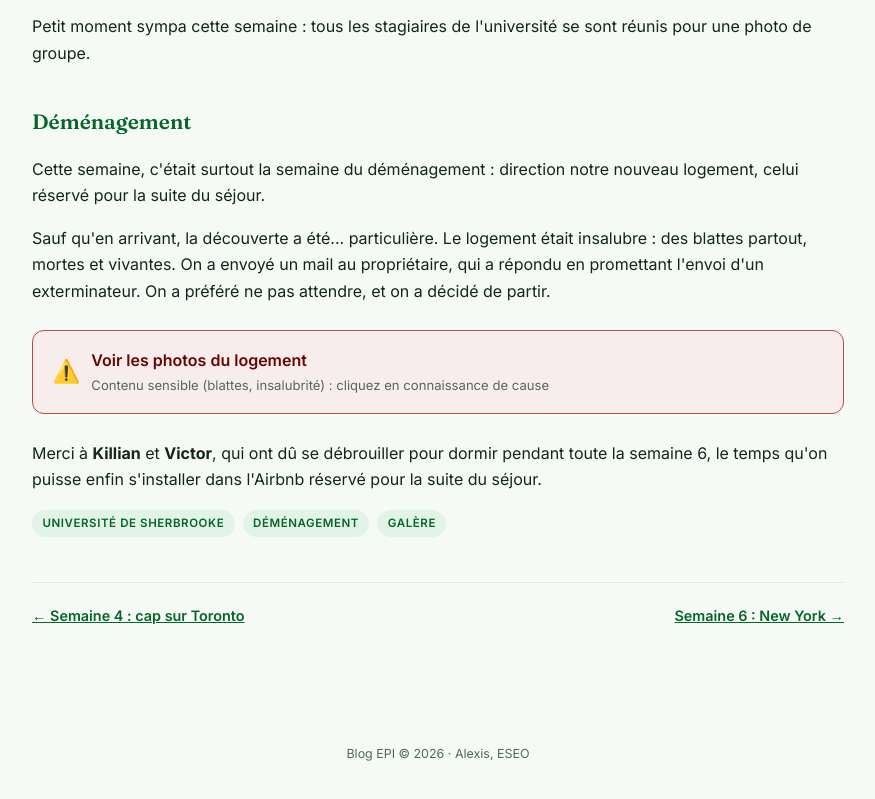
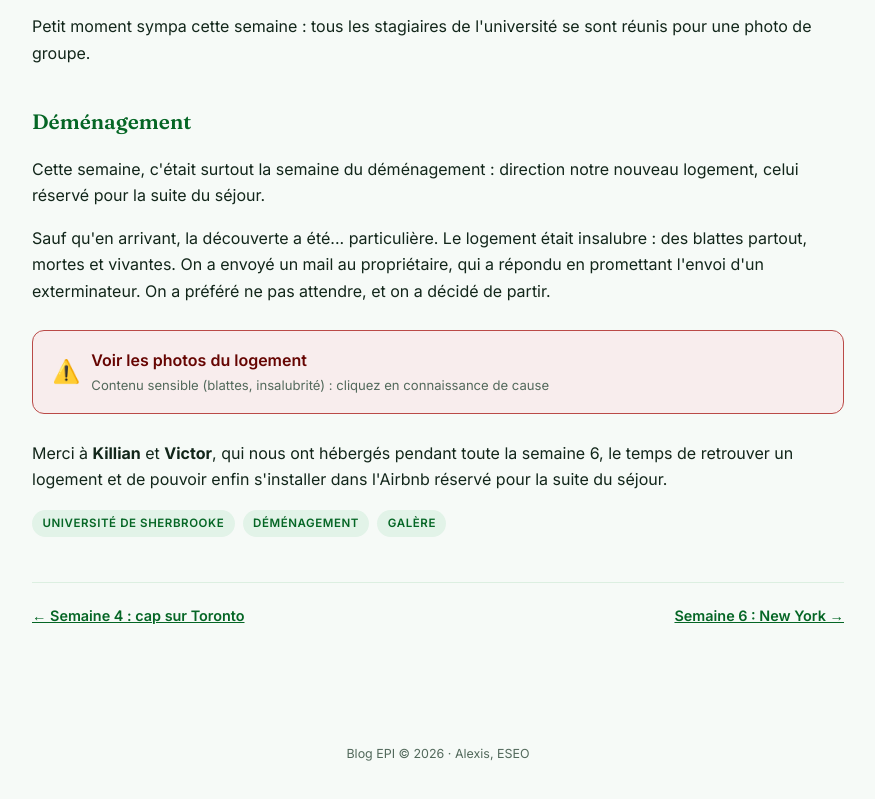
Before and after one commit to Alexisgnt/mon-epi-quebec, a plain HTML site: page articles/semaine5.html in a window 1280 px wide. Shown: the part 620-1419 px from the top of the page, without its empty margins (202-1077 px from the left). Drawn offline with Linux system fonts and the light colour scheme.

Commit message:
Ajout semaines 5 et 6 (déménagement, New York) correction

```diff
--- a/articles/semaine5.html
+++ b/articles/semaine5.html
@@ -57,7 +57,7 @@
       </span>
     </a>
 
-    <p>Merci à <strong>Killian</strong> et <strong>Victor</strong>, qui ont dû se débrouiller pour dormir pendant toute la semaine 6, le temps qu'on puisse enfin s'installer dans l'Airbnb réservé pour la suite du séjour.</p>
+    <p>Merci à <strong>Killian</strong> et <strong>Victor</strong>, qui nous ont hébergés pendant toute la semaine 6, le temps de retrouver un logement et de pouvoir enfin s'installer dans l'Airbnb réservé pour la suite du séjour.</p>
 
     <div class="tag-row">
       <span class="tag">Université de Sherbrooke</span>
```
